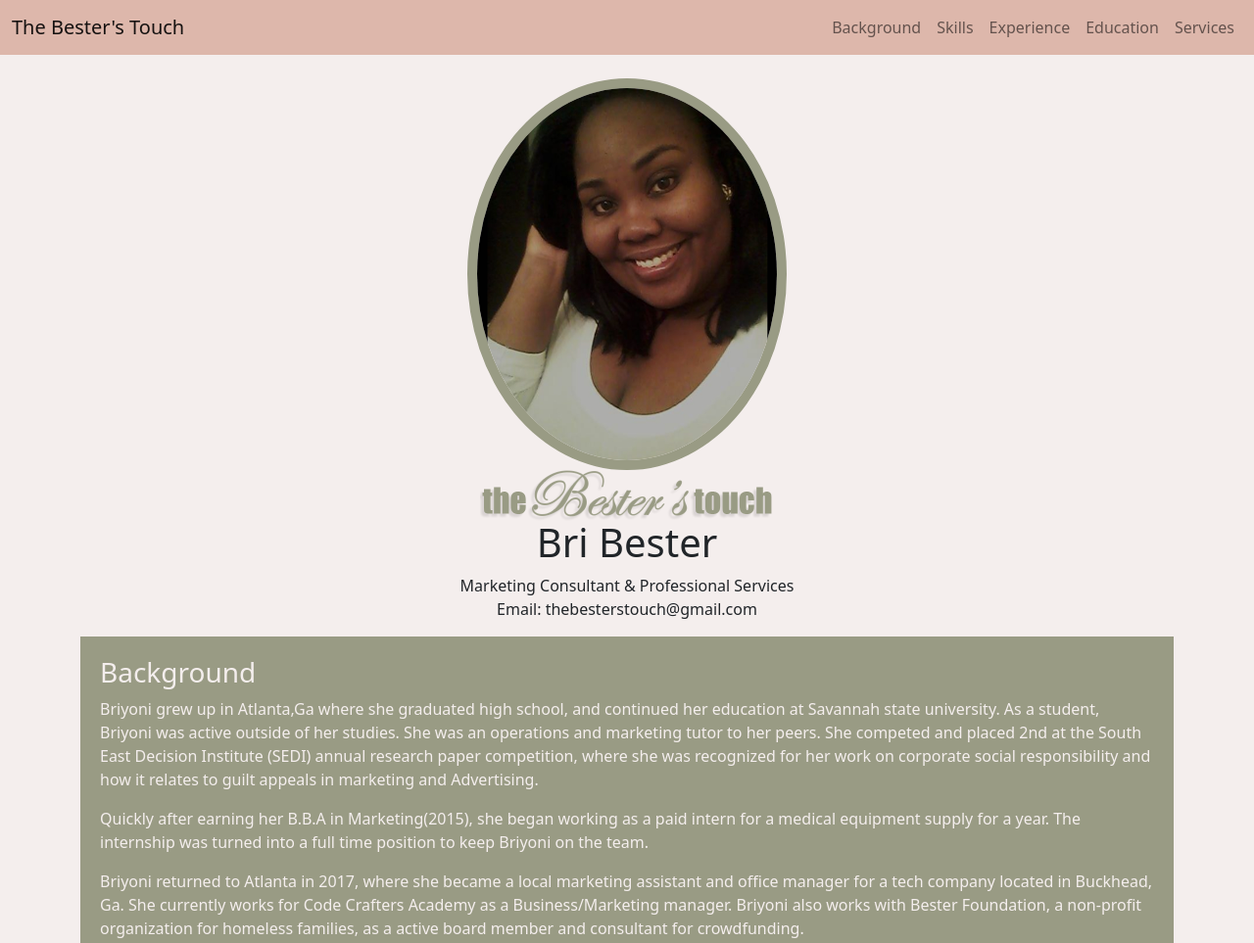
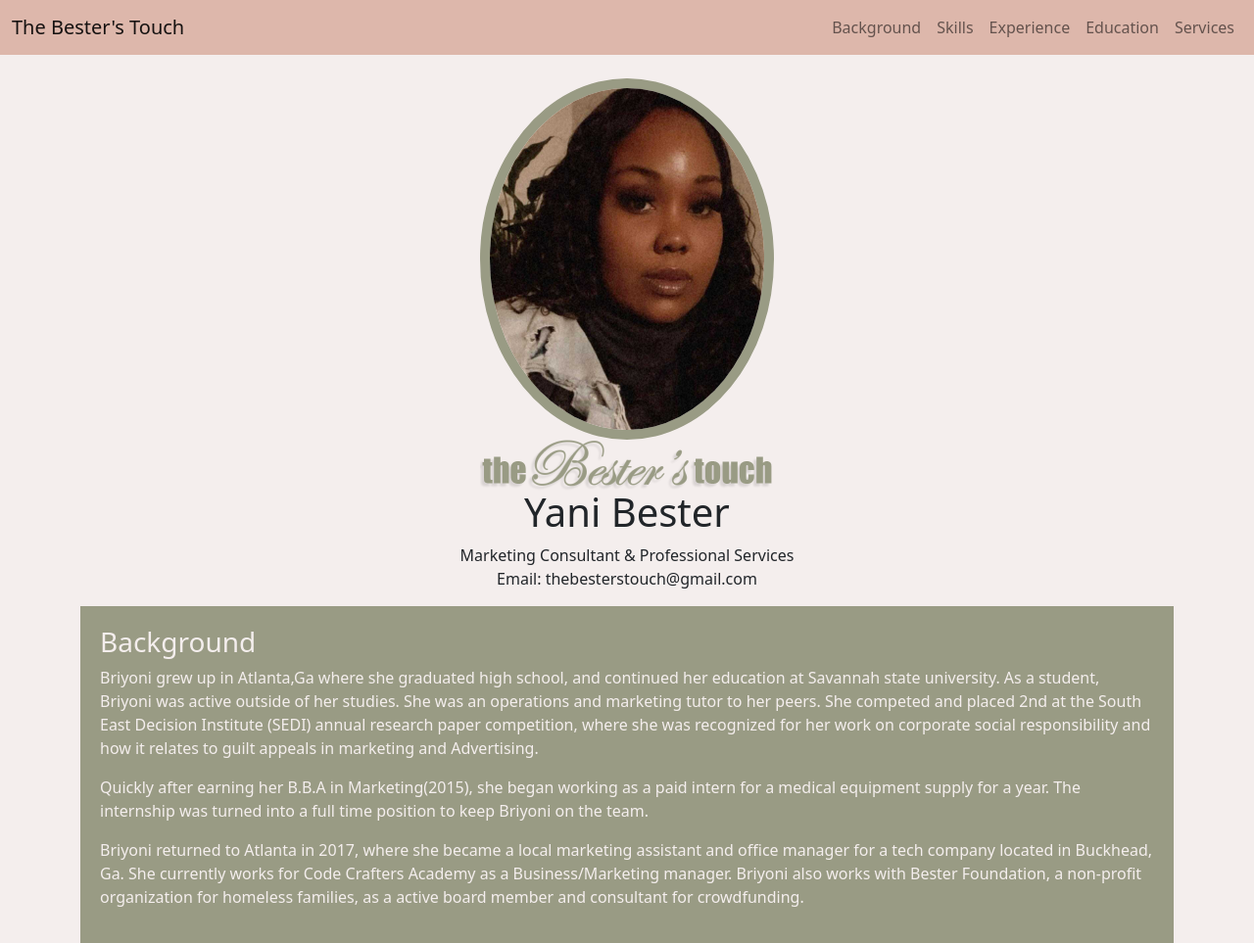
Before and after one commit to Bbester88/bbmarketing, a plain HTML site: page index.html in a window 1280 px wide. Shown: the top 963 px of the page at 98% size. Drawn offline with nearby package versions, Linux system fonts and the light colour scheme.

Commit message:
changed lead image and text

```diff
--- a/assets/css/styles.css
+++ b/assets/css/styles.css
@@ -24,9 +24,9 @@ header#header {
     text-align: center;
 }
 
-header#header div img#leadTwo {
-    height: 400px;
-    width: auto;
+header#header div img#leadFour {
+    height: auto;
+    width: 300px;
     display: block;
     margin: 0 auto;
     border-radius: 50%;
--- a/index.html
+++ b/index.html
@@ -35,10 +35,10 @@
     </nav>
     <header id="header" class="container">
         <div class="container-fluid">
-            <img src="./assets/images/leadTwo.jpg" alt="Hero Image" class="img-fluid" id="leadTwo">
+            <img src="./assets/images/leadFour.jpg" alt="Hero Image" class="img-fluid" id="leadFour">
         </div>
         <img src="./assets/images/BBheaderImgpng.png" alt="" class="img-fluid" id="BBheaderText">
-        <h1>Bri Bester</h1>
+        <h1>Yani Bester</h1>
         <p class="pb-0 mb-0">Marketing Consultant & Professional Services</p>
         <p class="pt-0 mt-0">Email: thebesterstouch@gmail.com</p>
     </header>
```
Also changed, not shown: assets/images/leadFour.jpg (added), assets/images/leadThree.jpg (added), leadThree.jpg (added).
